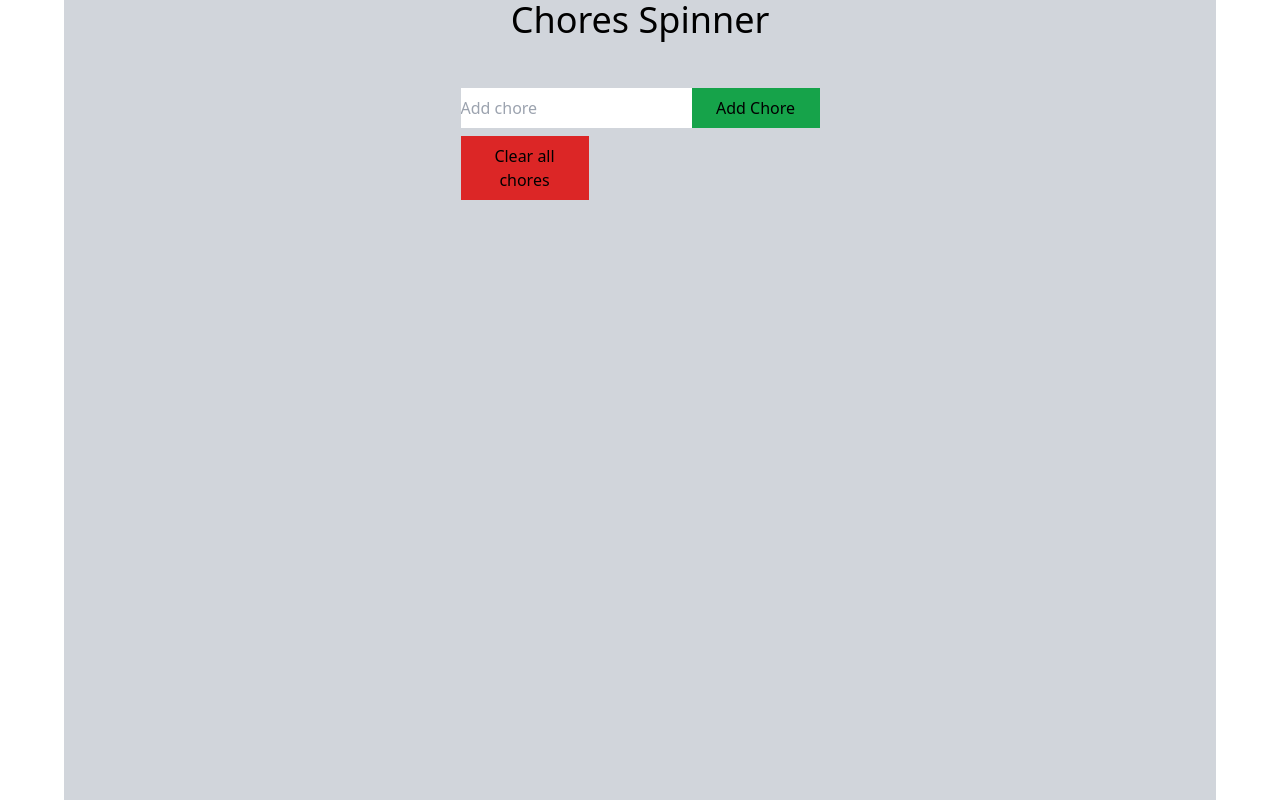
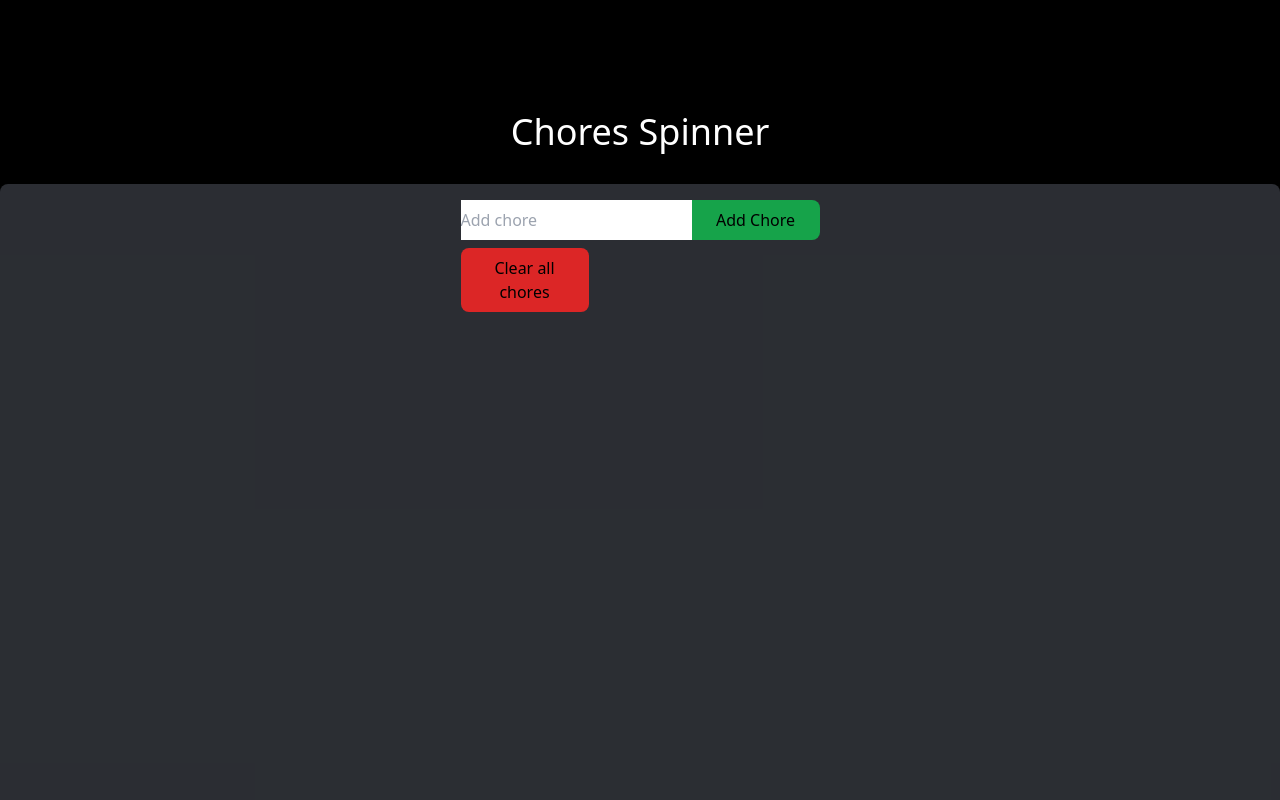
Before and after one commit to PalmenDev/ChoresSpinner, a React (Vite) app in the folder ChoresSpinner/: page / in a window 1280 px wide. Shown: the top 800 px of the page. Built offline with nearby package versions, Linux system fonts and the light colour scheme.

Commit message:
Add style

```diff
--- a/ChoresSpinner/src/App.jsx
+++ b/ChoresSpinner/src/App.jsx
@@ -1,13 +1,15 @@
-import ChoresFactory from "./components/choresFactory"
+import ChoresFactory from "./components/ChoresFactory"
 
 function App() {
 
   return (
     <>
-      <div className="max-w-6xl mx-auto min-h-screen bg-gray-300">
-        <h1 className="text-center text-4xl">Chores Spinner</h1>
-        <div className="mx-auto">
-        <ChoresFactory/>
+      <div className="mx-auto min-h-screen bg-black">
+        <div className="pt-28">
+          <h1 className="text-center text-4xl text-white mb-8">Chores Spinner</h1>
+          <div className="mx-auto bg-gray-500 bg-opacity-40  max-w-7xl h-screen rounded-lg">
+            <ChoresFactory/>
+          </div>
         </div>
       </div>
     </>
--- a/ChoresSpinner/src/components/ChoresFactory.jsx
+++ b/ChoresSpinner/src/components/ChoresFactory.jsx
@@ -23,17 +23,17 @@ const handleClick = () => {
 
 
   return (
-    <div className='w-full mx-auto justify-center grid mt-12'>
+    <div className='w-full mx-auto justify-center grid pt-4'>
         <div className='flex'>
             <input type='text' placeholder='Add chore' onChange={e => setChoresName(e.target.value)} ref={inputRef} />
-            <button className='w-32 p-2 bg-green-600'
+            <button className='w-32 p-2 bg-green-600 rounded-e-lg hover:duration-700 hover:bg-green-400'
             onClick={() => {
                 handleClick()
             }}>
             Add Chore
             </button>
         </div>
-        <button className='mt-2 w-32 p-2 bg-red-600' onClick={clearAllChores}>
+        <button className='mt-2 w-32 p-2 rounded-lg bg-red-600 hover:duration-700 hover:bg-red-400' onClick={clearAllChores}>
             Clear all chores
         </button>
 
--- a/ChoresSpinner/src/components/Spinner.tsx
+++ b/ChoresSpinner/src/components/Spinner.tsx
@@ -50,8 +50,8 @@ export default function Spinner({chores}) {
   return (
     <>
     {chores.length > 1 &&
-    <div className="relative w-[340px] h-[340px] md:w-[410px] md:h-[410px] flex items-center justify-center p-4">
-     <button onClick={Rotation} className='p-8 bg-red-400 rounded-full'>Spin</button>
+    <div className="relative   flex items-center justify-center p-4">
+     <button onClick={Rotation} className='w-24 h-10 rounded-lg bg-blue-600 hover:duration-500 hover:bg-blue-400'>Spin</button>
       <div className="relative w-[300px] h-[300px] md:w-[368px] md:h-[368px] p-4">
         <Doughnut
           data={data}
```
